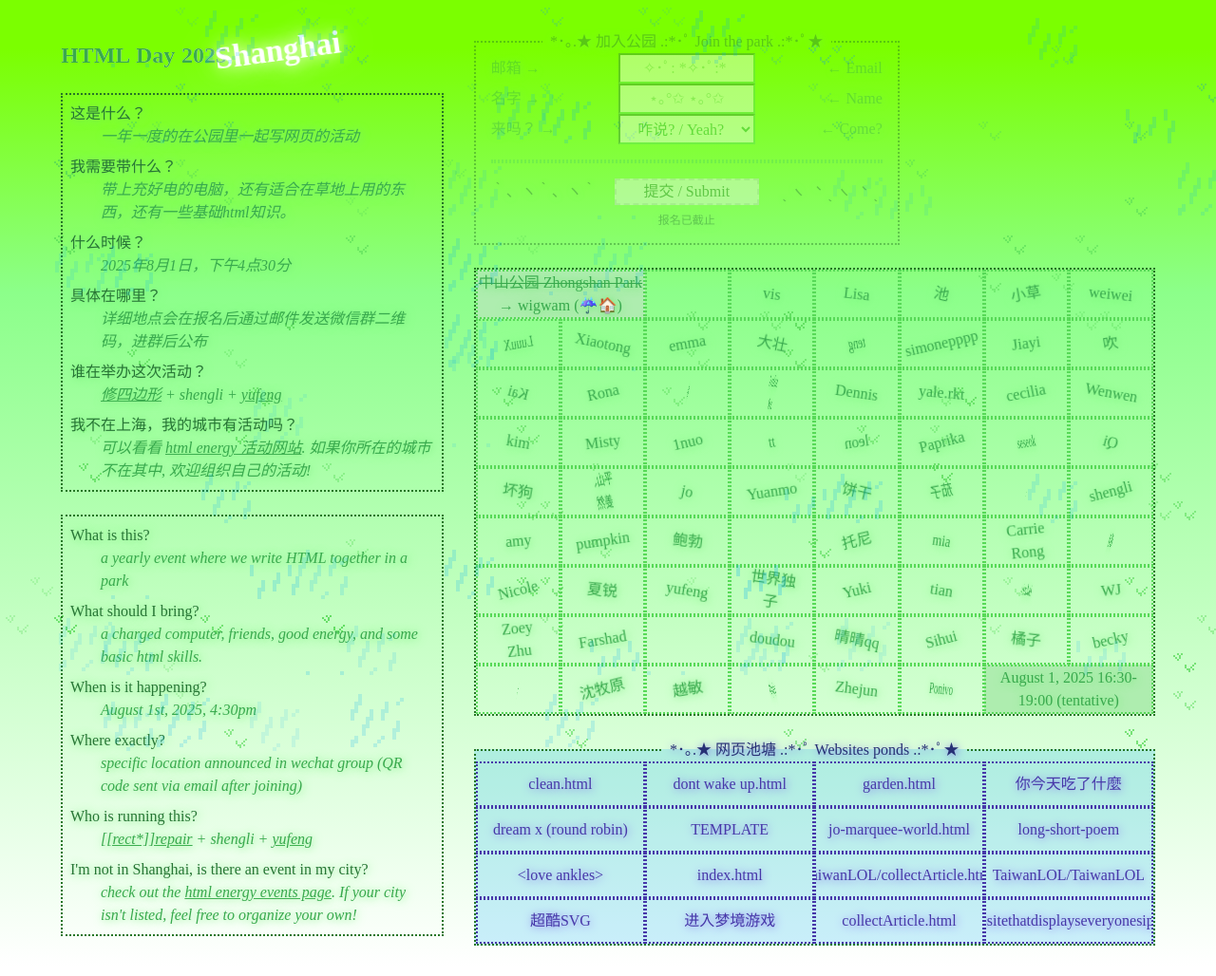
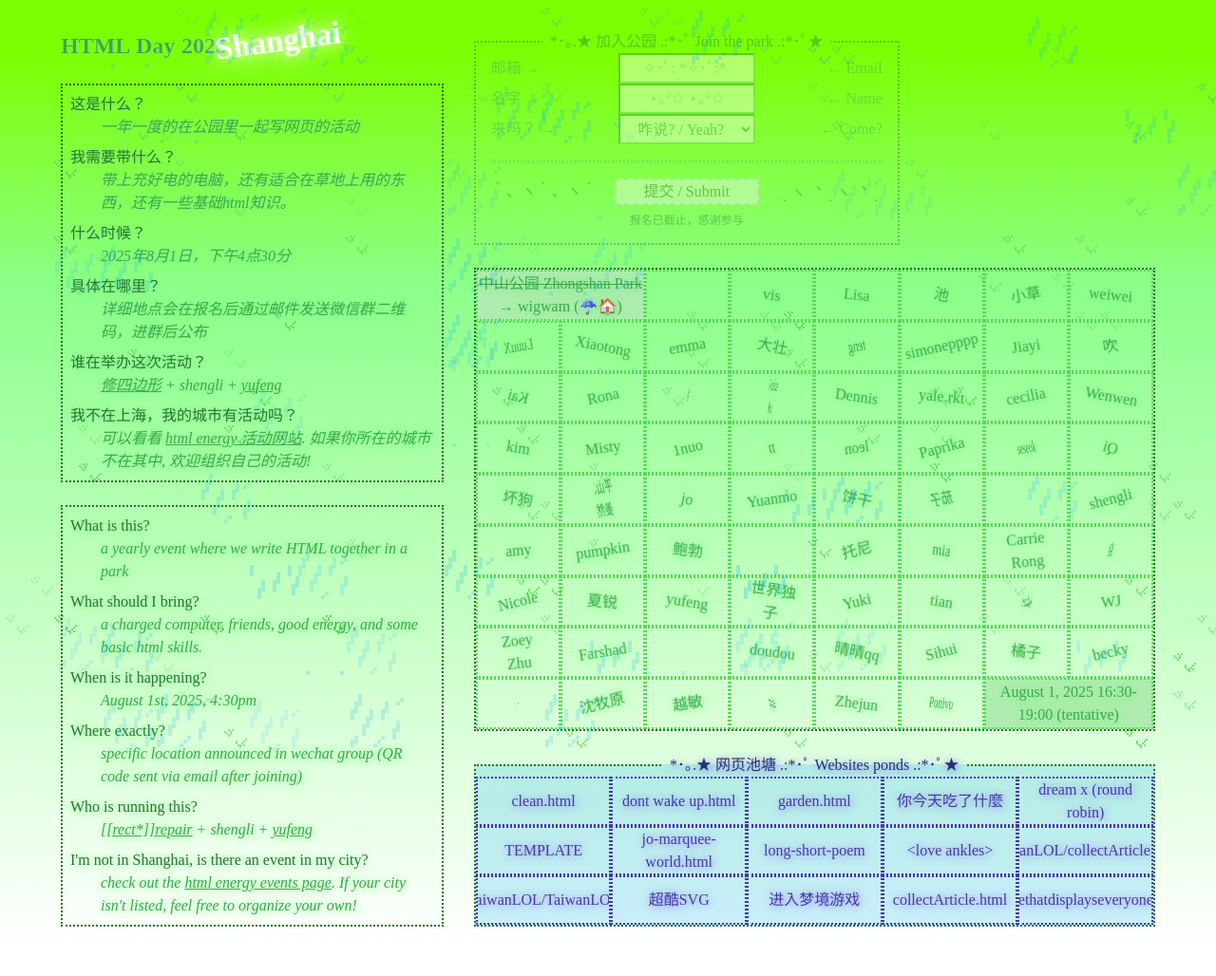
Before and after one commit to yz3440/html-energy-shanghai-2025, a plain HTML site: page index.html in a window 1280 px wide. Shown: the whole page at 95% size. Drawn offline with Linux system fonts and the light colour scheme.

Commit message:
fix grid

```diff
--- a/index.html
+++ b/index.html
@@ -172,7 +172,9 @@
               <div
                 class="flex flex-row justify-between items-center mb-2 dark-green-text"
               >
-                <div class="flex-1 text-center text-xs">报名已截止</div>
+                <div class="flex-1 text-center text-xs">
+                  报名已截止，感谢参与
+                </div>
               </div>
             </fieldset>
           </form>
@@ -231,10 +233,6 @@
       {
         href: '/participant-websites/New folder/<love ankles>.html',
         name: '<love ankles>',
-      },
-      {
-        href: '/participant-websites/New folder/index.html',
-        name: 'index.html',
       },
       {
         href: '/participant-websites/TaiwanLOL/collectArticle.html',
--- a/style.css
+++ b/style.css
@@ -154,8 +154,8 @@ body {
 
 .pond-grid {
   display: grid;
-  grid-template-columns: repeat(4, 1fr);
-  grid-template-rows: repeat(4, 1fr);
+  grid-template-columns: repeat(5, 1fr);
+  grid-template-rows: repeat(3, 1fr);
 }
 
 .pond-block {
```
